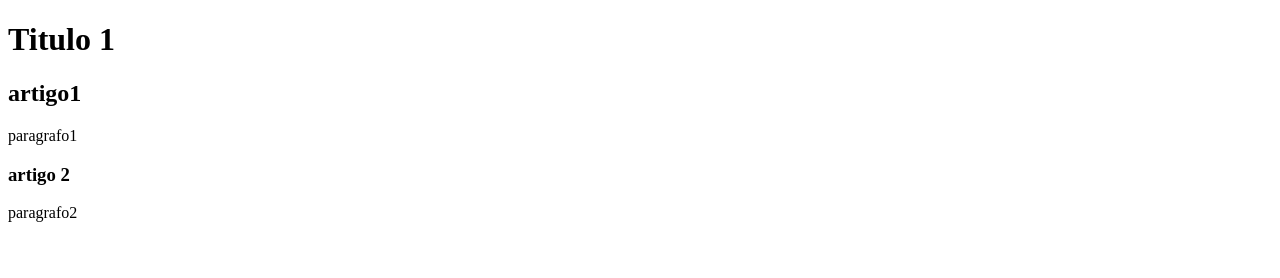
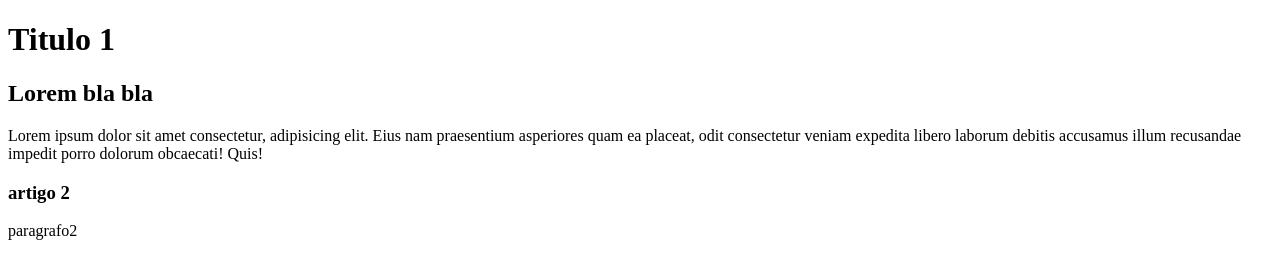
Before and after one commit to kaique576/ola_mundo, a plain HTML site: page index.html in a window 1280 px wide. Drawn offline with Linux system fonts and the light colour scheme.

Commit message:
Update index.html

```diff
--- a/index.html
+++ b/index.html
@@ -3,7 +3,7 @@
 <head>
     <meta charset="UTF-8">
     <meta name="viewport" content="width=device-width, initial-scale=1.0">
-    <title>Titulo do site</title>
+    <title></title>
 </head>
 <body>
     <main>
@@ -11,8 +11,8 @@
             <h1>Titulo 1</h1>
         </header>
         <article>
-            <h2>artigo1</h2>
-            <p>paragrafo1</p>
+            <h2>Lorem bla bla</h2>
+            <p>Lorem ipsum dolor sit amet consectetur, adipisicing elit. Eius nam praesentium asperiores quam ea placeat, odit consectetur veniam expedita libero laborum debitis accusamus illum recusandae impedit porro dolorum obcaecati! Quis!</p>
         </article>
         <article>
             <h3>artigo 2</h3>
```
